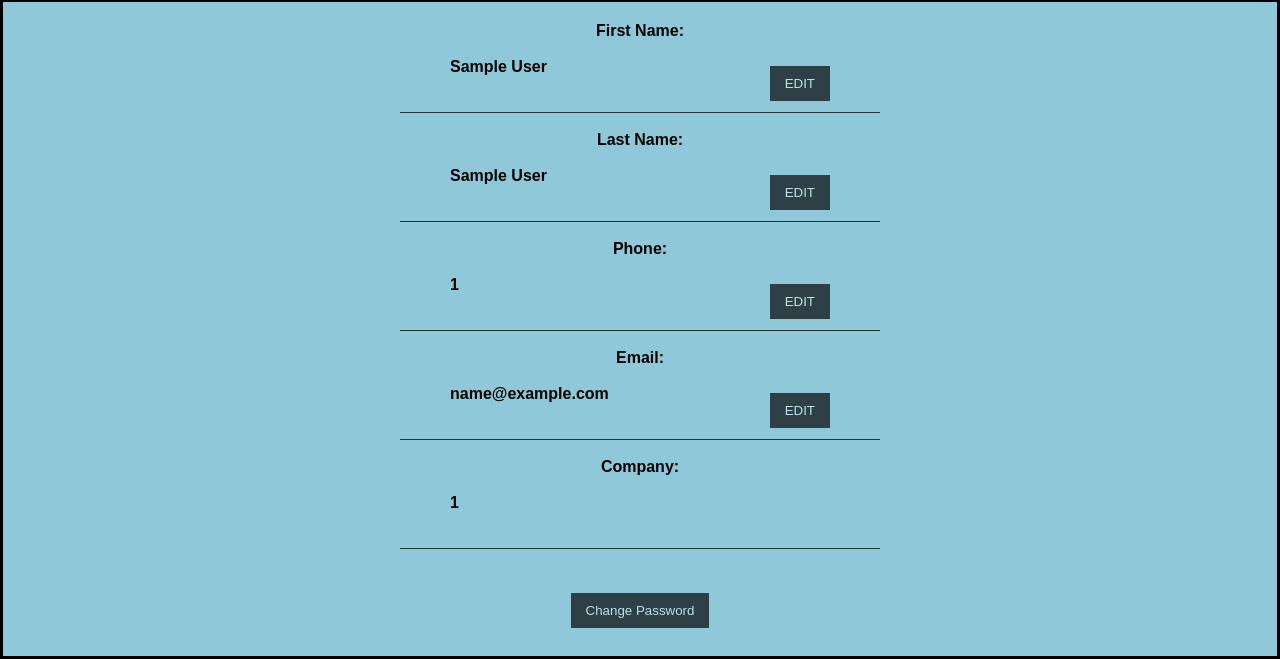
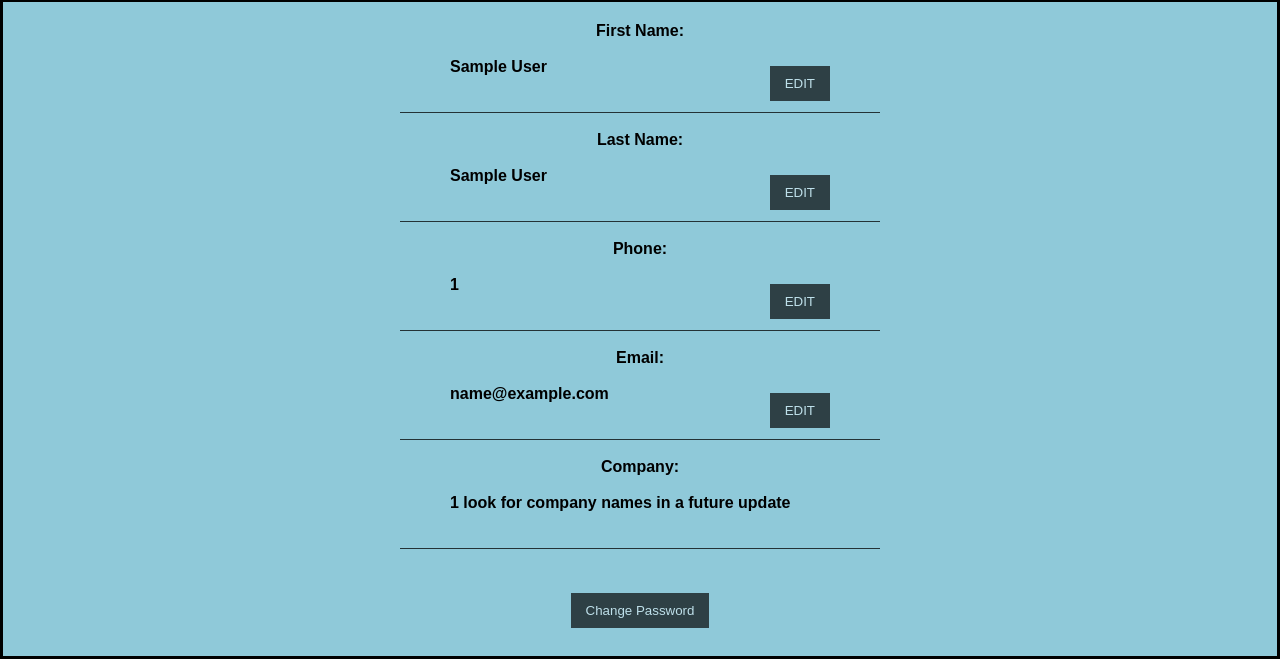
Before and after one commit to satoru-h22/Echolux, a PHP site: page /Profile.php in a window 1280 px wide. Shown: the part 281-940 px from the top of the page. Run offline with PHP 8.4, Linux system fonts and the light colour scheme; the visitor is signed in with stand-in values (Sample User, id 1).

Commit message:
profile update

```diff
--- a/profile.php
+++ b/profile.php
@@ -5,6 +5,7 @@ session_start();
 //get stuff
 $clientID = $_SESSION["clientID"];
 $companyID = $_SESSION['comID'];
+$companyID .= ' look for company names in a future update';
 $firstName = $_SESSION['firstName'];
 $lastName = $_SESSION['lastName'];
 $phone = $_SESSION['phone'];
```
